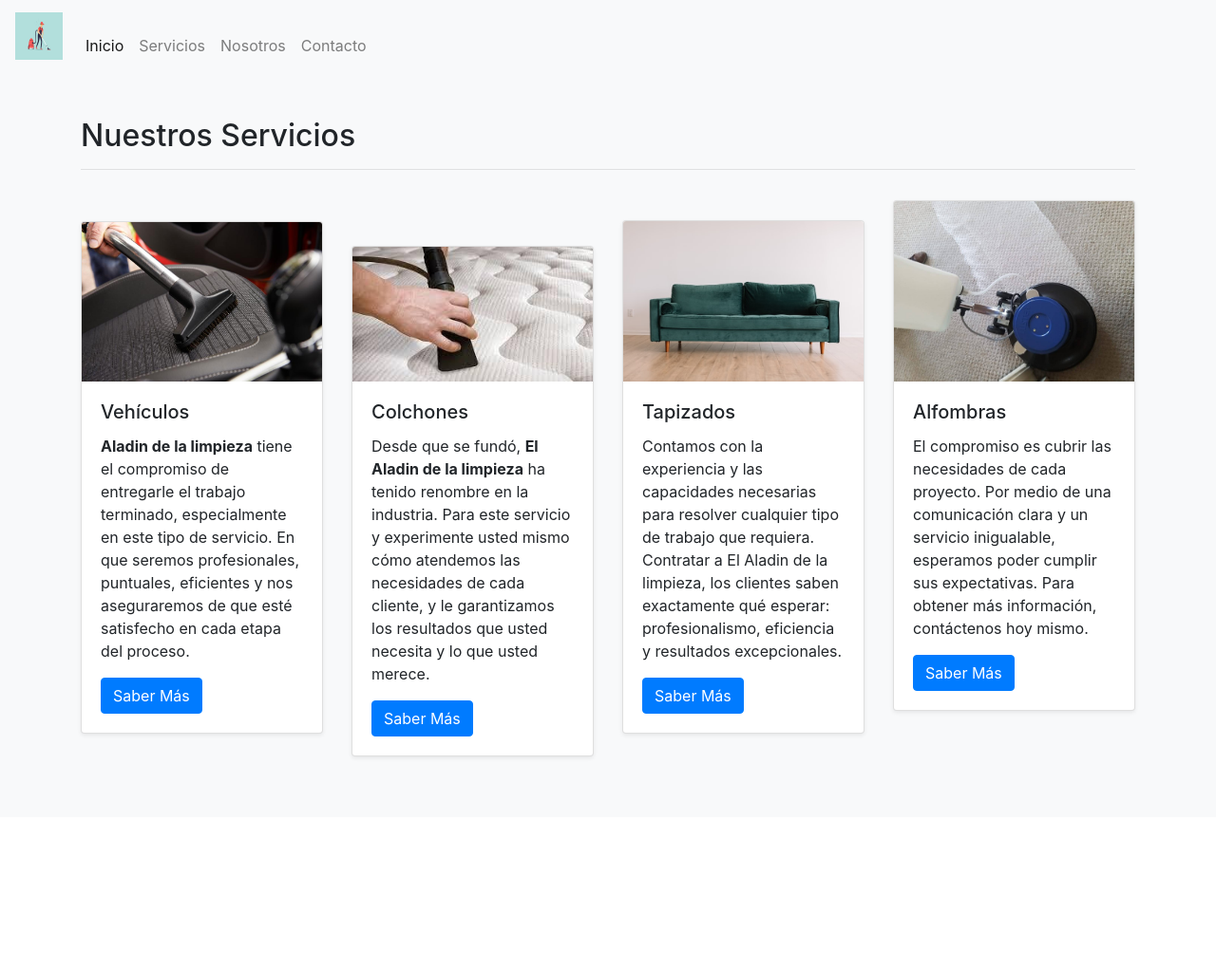
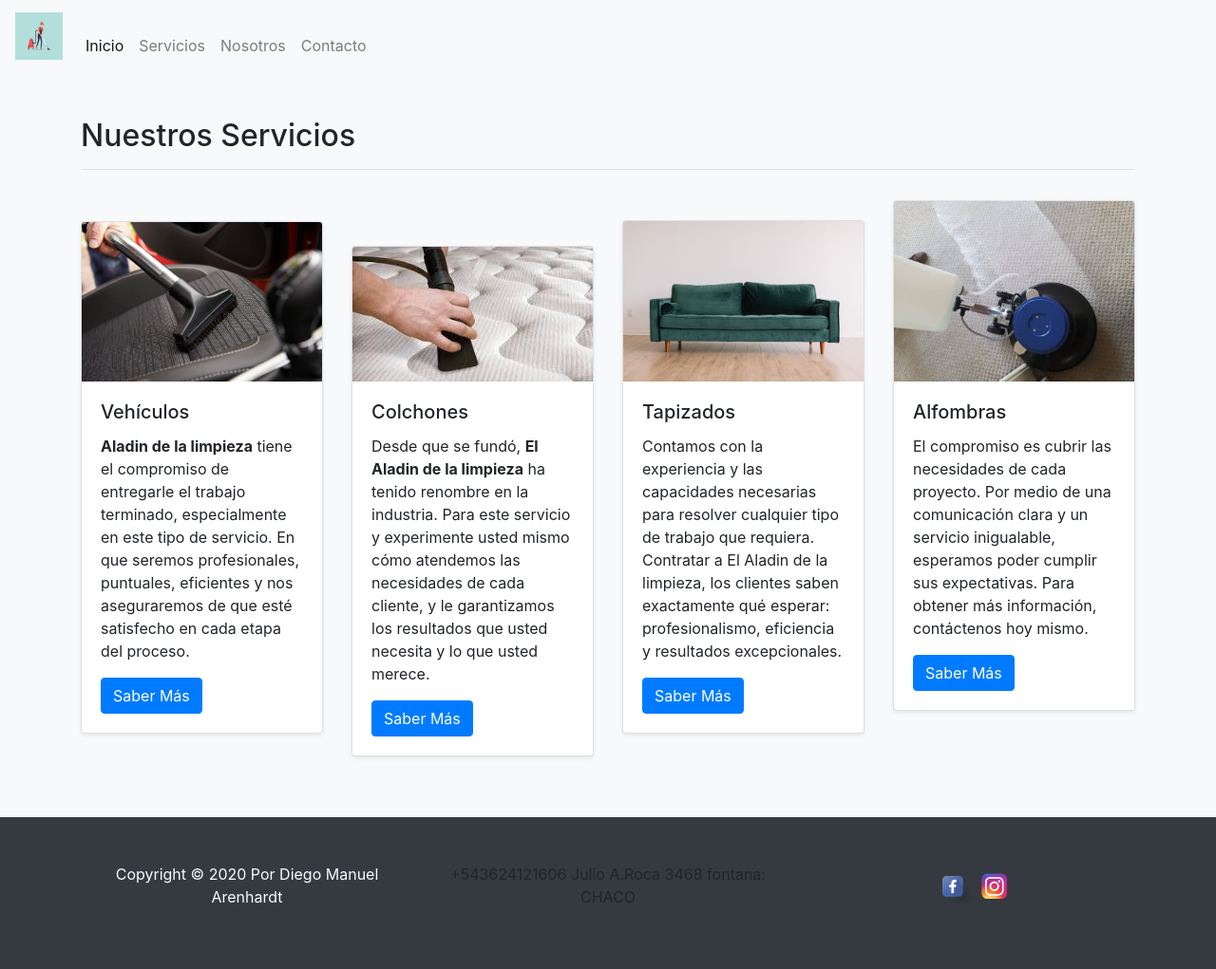
Before and after one commit to diegomanuelarenhardt/proyecto_coder, a website: page nuestrosServicios.html in a window 1280 px wide. Shown: the whole page at 95% size. Before the commit the page ends 861 px from the top, so only its background shows below. Drawn offline with nearby package versions, Linux system fonts and the light colour scheme.

Commit message:
agregar footer

```diff
--- a/nuestrosServicios.html
+++ b/nuestrosServicios.html
@@ -125,6 +125,27 @@
                 </div>
             </div>
         </section>
+        <!-- footer -->
+        <footer class="miFooter bg-dark">
+            <div class="container text-center py-5">
+                <div class="row">
+                    <div class="col-md-4 text-center">
+                        <p class="text-light">Copyright &copy; 2020 Por Diego Manuel Arenhardt</p>
+                    </div>
+                    <div class="col-md-4">
+                        +543624121606 Julio A.Roca 3468 fontana: CHACO
+                    </div>
+                    <div class="col-md-4">
+                        <a href="https://www.facebook.com/DiegoManuelArenhardt/"
+                            ><img src="img/facebbok.png" width="50px" height="50px" alt="facebook"
+                        /></a>
+                        <a href="https://www.instagram.com/elAladinDeLaLimpieza"
+                            ><img src="img/instagram.png" width="30px" height="30px" alt="instagram"
+                        /></a>
+                    </div>
+                </div>
+            </div>
+        </footer>
         <script src="https://code.jquery.com/jquery-3.5.1.slim.min.js"></script>
         <script src="https://cdn.jsdelivr.net/npm/popper.js@1.16.0/dist/umd/popper.min.js"></script>
         <script src="https://stackpath.bootstrapcdn.com/bootstrap/4.5.0/js/bootstrap.min.js"></script>
```
